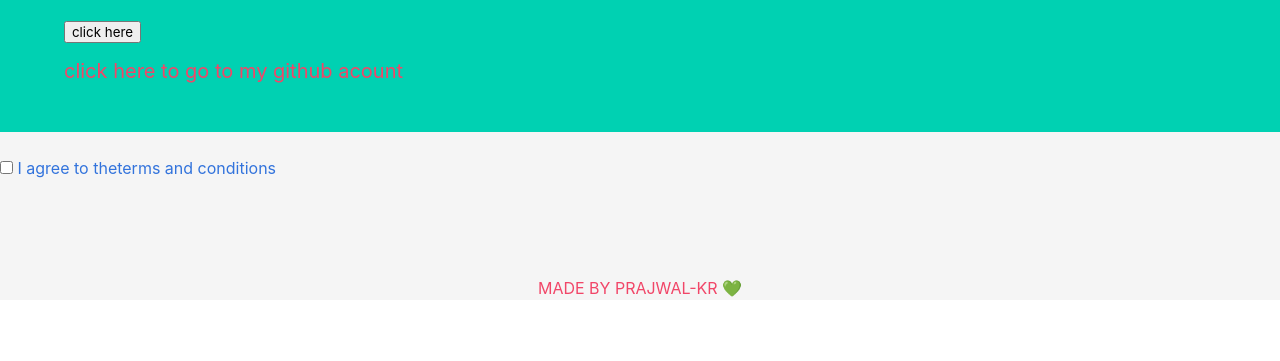
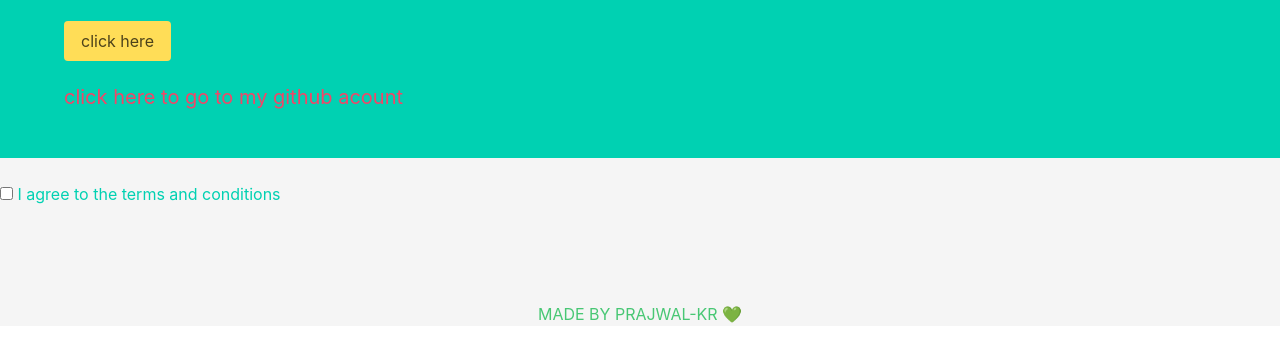
Before and after one commit to pranjal-kr/first-website, a plain HTML site: page index.html in a window 1280 px wide. Shown: the part 325-686 px from the top of the page. Drawn offline with Linux system fonts and the light colour scheme.

Commit message:
font color button color

```diff
--- a/index.html
+++ b/index.html
@@ -24,7 +24,7 @@
               HELLO
             </h1>
             <div class="buttons">
-             <button class="button-is-danger"><a href="https://github.com/pranjal-kr"</a>click here</button>
+             <button class="button is-warning"><a href="https://github.com/pranjal-kr"</a>click here</button>
             </div>
             <h2 class=" has-text-danger subtitle">
               click here to go to my github acount
@@ -34,16 +34,16 @@
         </div>
       </section>
       <br>
-      <label class="checkbox">
+      <label class="has-text-primary checkbox">
         <input type="checkbox">
-        I agree to the <a href="#">terms and conditions</a>
+        I agree to the <a href="#" class="has-text-primary"> terms and conditions</a>
       </label>
       <br>
       <br>
       <br>
       <br>
       <br>
-      <p class="has-text-danger has-text-centered">MADE BY PRAJWAL-KR 💚
+      <p class="has-text-success has-text-centered">MADE BY PRAJWAL-KR 💚
       </p>
 
 
```
